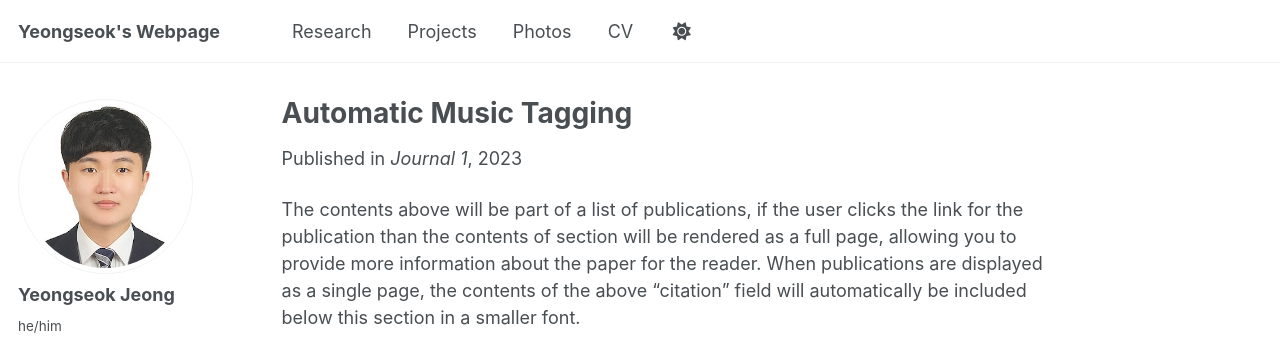
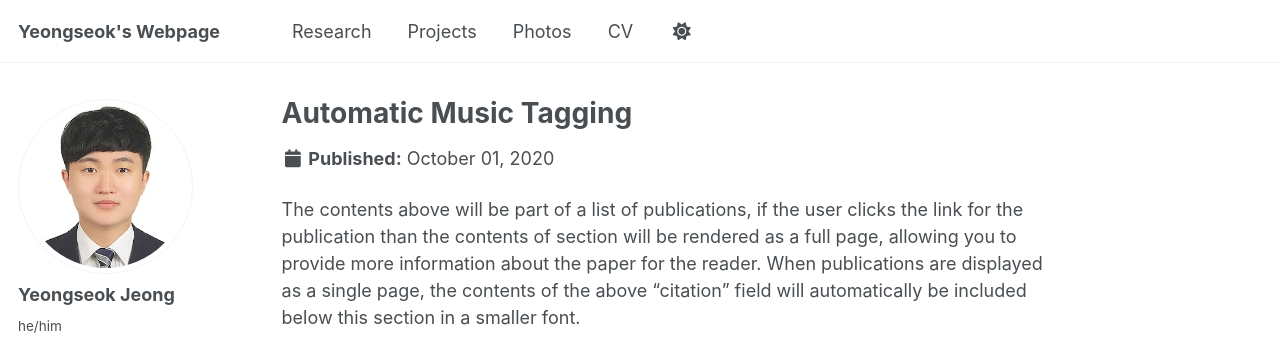
Before and after one commit to yjeongteddy/yjeongteddy.github.io, a Jekyll site: the page built from _publications/2009-10-01-paper-title-number-1.md, in a window 1280 px wide. Shown: the top 339 px of the page. Built offline with Jekyll 4.4.1, drawn with Linux system fonts in a browser that asks for light colours; a script bundle is joined from its source files by our own code; library files that are not in the unit come from our copies.

Commit message:
Update 2009-10-01-paper-title-number-1.md

```diff
--- a/_publications/2009-10-01-paper-title-number-1.md
+++ b/_publications/2009-10-01-paper-title-number-1.md
@@ -4,8 +4,7 @@ collection: publications
 category: manuscripts
 permalink: /publication/MusicAutoTagging
 excerpt: 'This paper is about the number 1. The number 2 is left for future work.'
-date: 2023-10-01
-venue: 'Journal 1'
+date: 2020-10-01
 slidesurl: 'https://yjeongteddy.github.io/files/slides1.pdf'
 paperurl: 'https://yjeongteddy.github.io/files/paper1.pdf'
 bibtexurl: 'https://yjeongteddy.github.io/files/bibtex1.bib'
```
